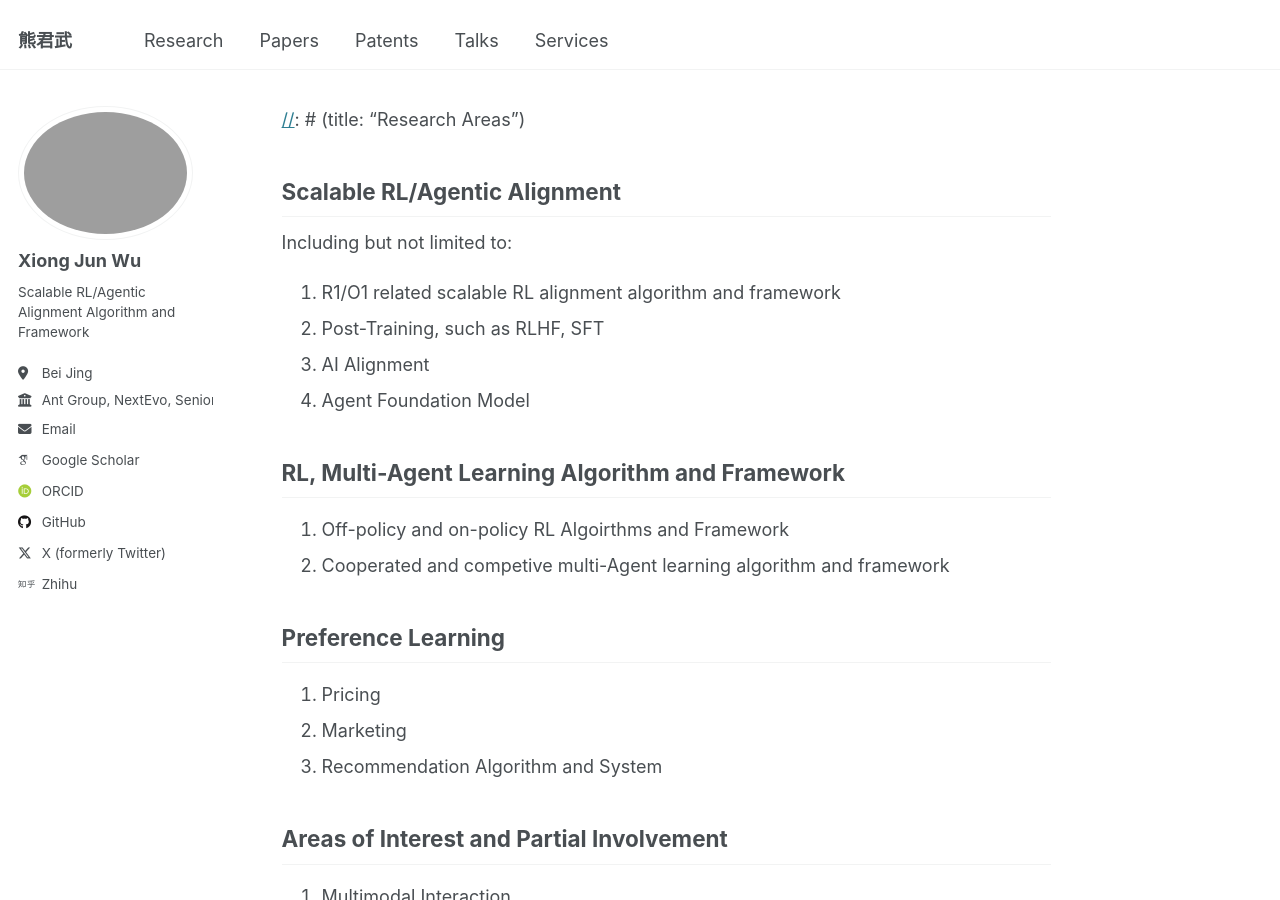
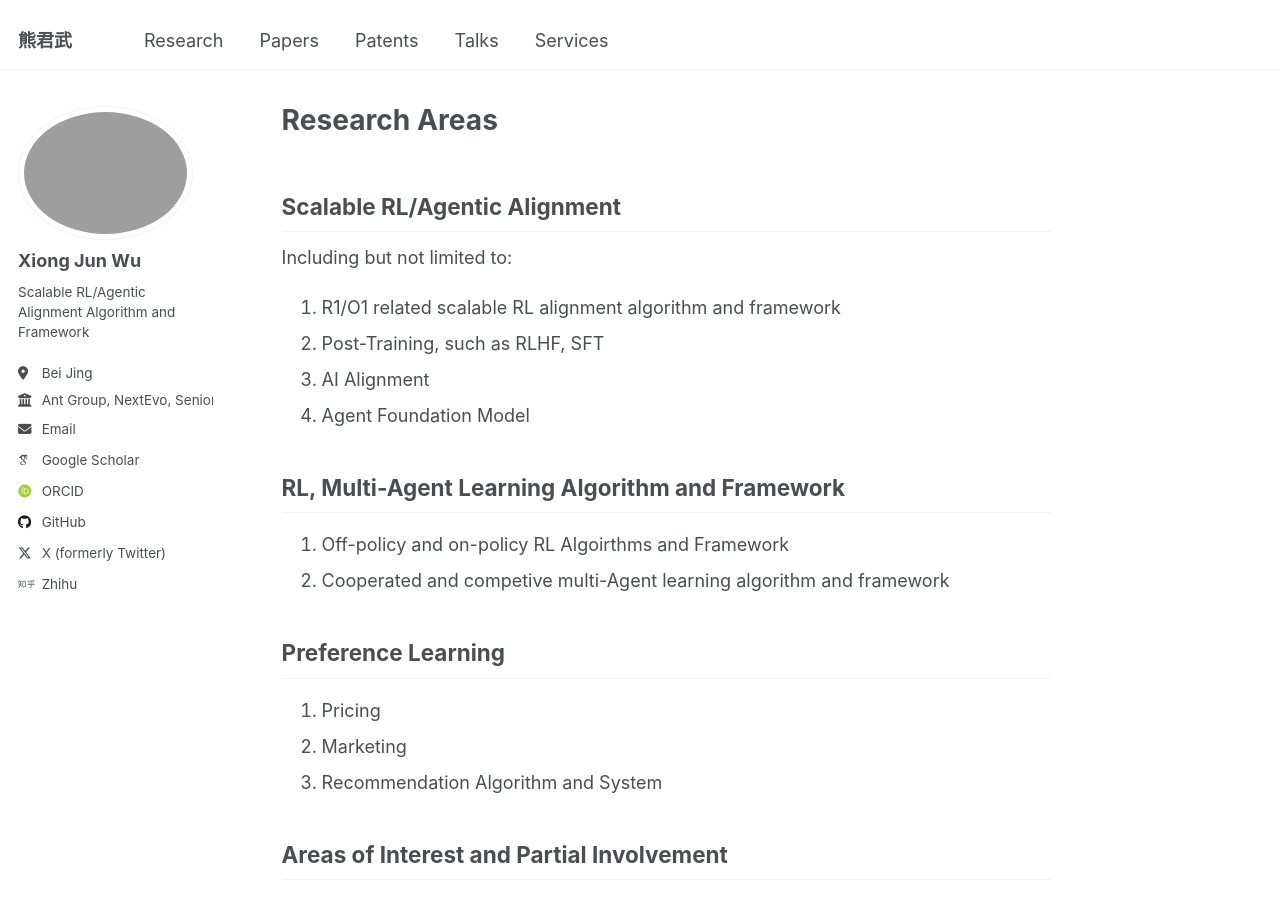
Before and after one commit to junwuxgi/junwuxgi.github.io, a Jekyll site: the page built from research.md, in a window 1280 px wide and 900 px high. Built offline with Jekyll 4.4.1, drawn with Linux system fonts in a browser that asks for light colours; some web fonts are replaced; our own code applies the rules of GitHub Pages for plain Markdown files; part of the change alters nothing that is shown.

```diff
--- a/research.md
+++ b/research.md
@@ -1,18 +1,11 @@
-[//]: # (---)
-
-[//]: # (permalink: /)
-
-[//]: # (title: "Research Areas")
-
-[//]: # (author_profile: true)
-
-[//]: # (redirect_from: )
-
-[//]: # (  - /research/)
-
-[//]: # (  - /research.html)
-
-[//]: # (---)
+---
+permalink: /
+title: "Research Areas"
+author_profile: true
+redirect_from:
+  - /research/
+  - /research.html
+---
 
 ## Scalable RL/Agentic Alignment
 Including but not limited to:
```
